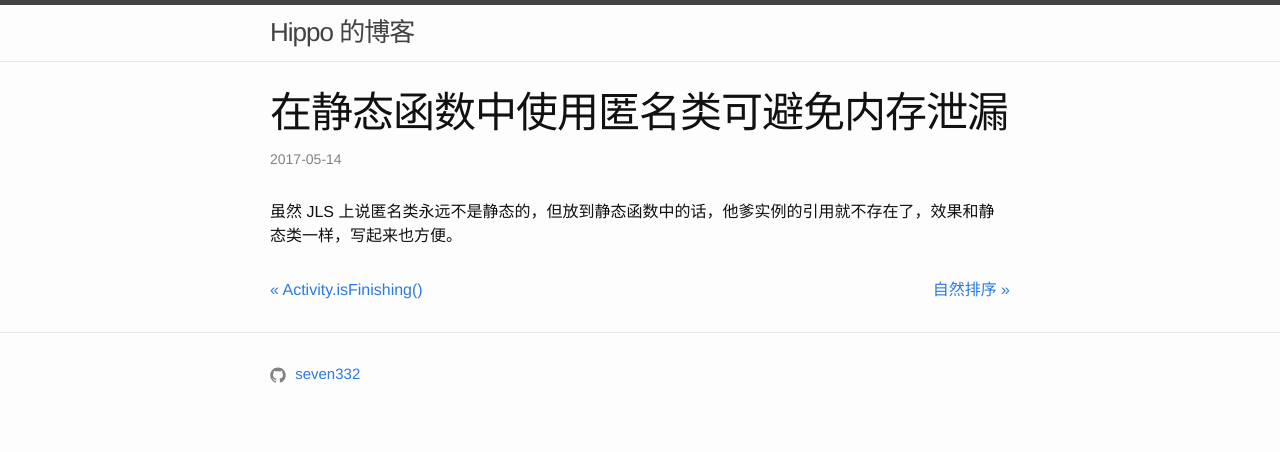
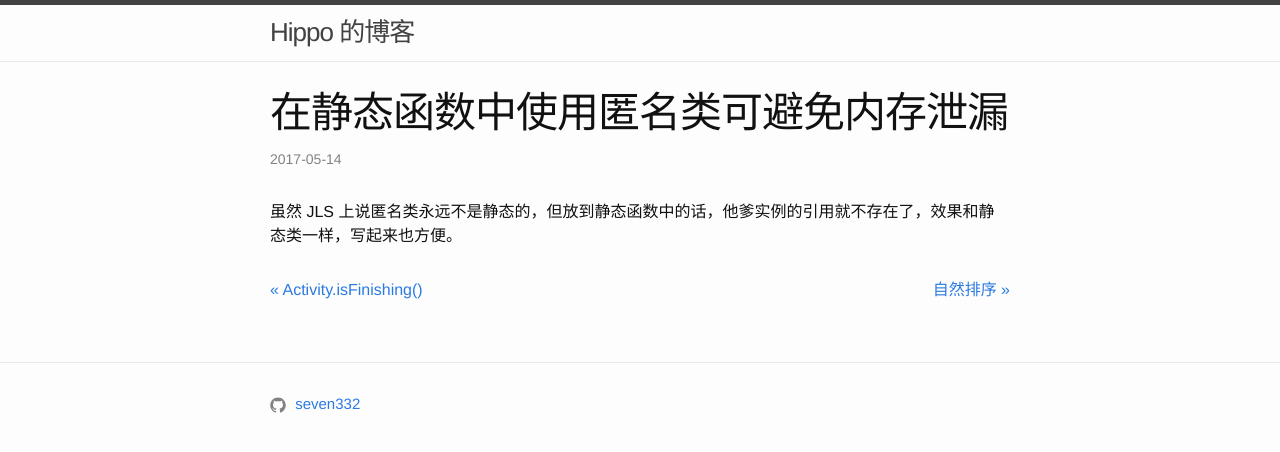
Before and after one commit to seven332/seven332.github.io, a Jekyll site: the page built from _posts/2017-05-14-anonymous-class-in-static-method.md, in a window 1280 px wide. Shown: the top 452 px of the page. Built offline with Jekyll 4.4.1, drawn with Linux system fonts in a browser that asks for light colours; comment, search, counter and statistics services are not loaded.

Commit message:
Adjust prev/next link margin

```diff
--- a/_sass/minima/_layout.scss
+++ b/_sass/minima/_layout.scss
@@ -253,6 +253,7 @@
   display: block;
   width: auto;
   overflow: hidden;
+  margin-bottom: $spacing-unit;
 
   .prev {
     float: left;
```
